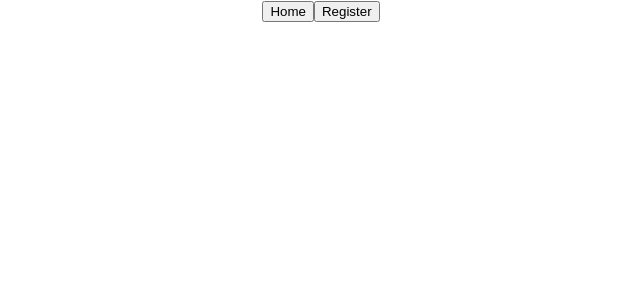
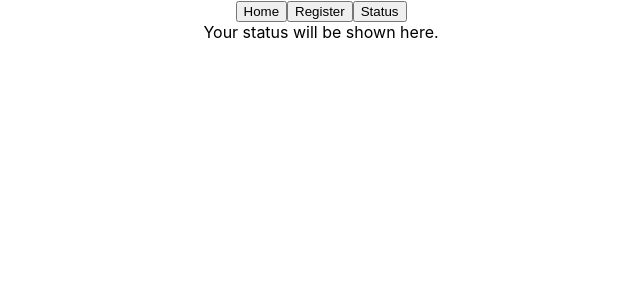
Before and after one commit to buildweek-pt-anywhere-fitness/front-end, a React (Create React App) app in the folder anywhere-fitness/: page /status in a window 1280 px wide. Shown: the top 300 px of the page, without its empty margins (319-959 px from the left). Built offline with nearby package versions, Linux system fonts and the light colour scheme.

Commit message:
create Status component place holder

```diff
--- a/anywhere-fitness/src/App.js
+++ b/anywhere-fitness/src/App.js
@@ -1,6 +1,7 @@
 import React from 'react';
 import {BrowserRouter as Router, Link, Route} from 'react-router-dom';
 import Signup from './Components/Signup.js';
+import Status from './Components/Status.js';
 import Home from './Components/Home.js';
 import logo from './logo.svg';
 import './App.css';
@@ -10,8 +11,10 @@ function App() {
     <div className="App">
       <Link to='/'><button>Home</button></Link>
       <Link to='/signup'><button>Register</button></Link>
+      <Link to='/status'><button>Status</button></Link>
       <Route exact path='/'><Home /></Route>
       <Route path='/signup'><Signup /></Route>
+      <Route path='/status'><Status /></Route>
     </div>
   );
 }
--- /dev/null
+++ b/anywhere-fitness/src/Components/Status.js
@@ -0,0 +1,12 @@
+import React from 'react';
+
+function Status(props) {
+
+  return (
+    <div>
+      Your status will be shown here.
+    </div>
+  );
+}
+
+export default Status;
```
